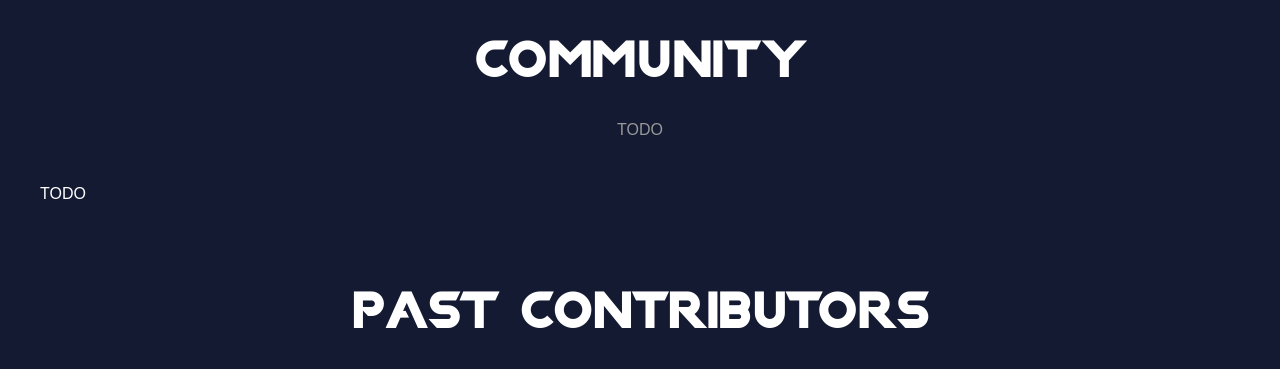
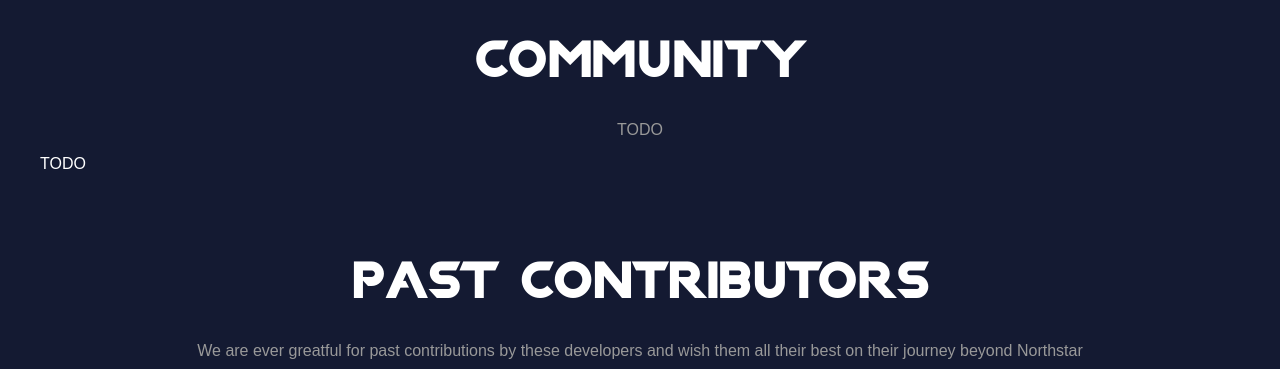
Before and after one commit to R2Northstar/NorthstarTF, an Astro site: page /credits in a window 1280 px wide. Shown: the part 1610-1979 px from the top of the page. Built offline with nearby package versions, Linux system fonts and the light colour scheme; Astro itself is replaced by a stand-in of ours.

Commit message:
remove unnecessary padding from credits blurbs

```diff
--- a/src/pages/credits.astro
+++ b/src/pages/credits.astro
@@ -45,11 +45,9 @@ import Layout from "../layouts/Layout.astro";
 
 <style>
     .blurb {
-        padding-bottom: 1em;
         text-align: center;
         color: #999;
         text-overflow: wrap;
-        height: 3em;
     }
 
     .attribution {
```
